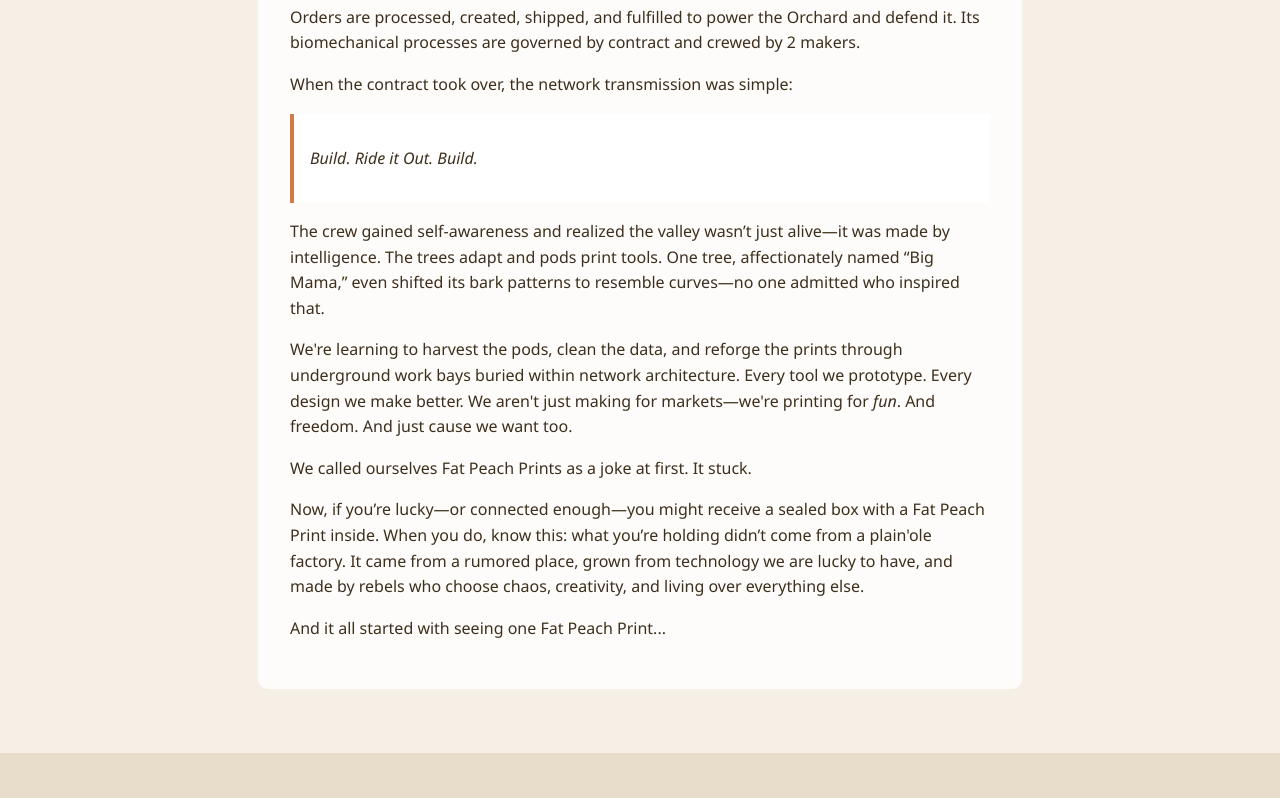
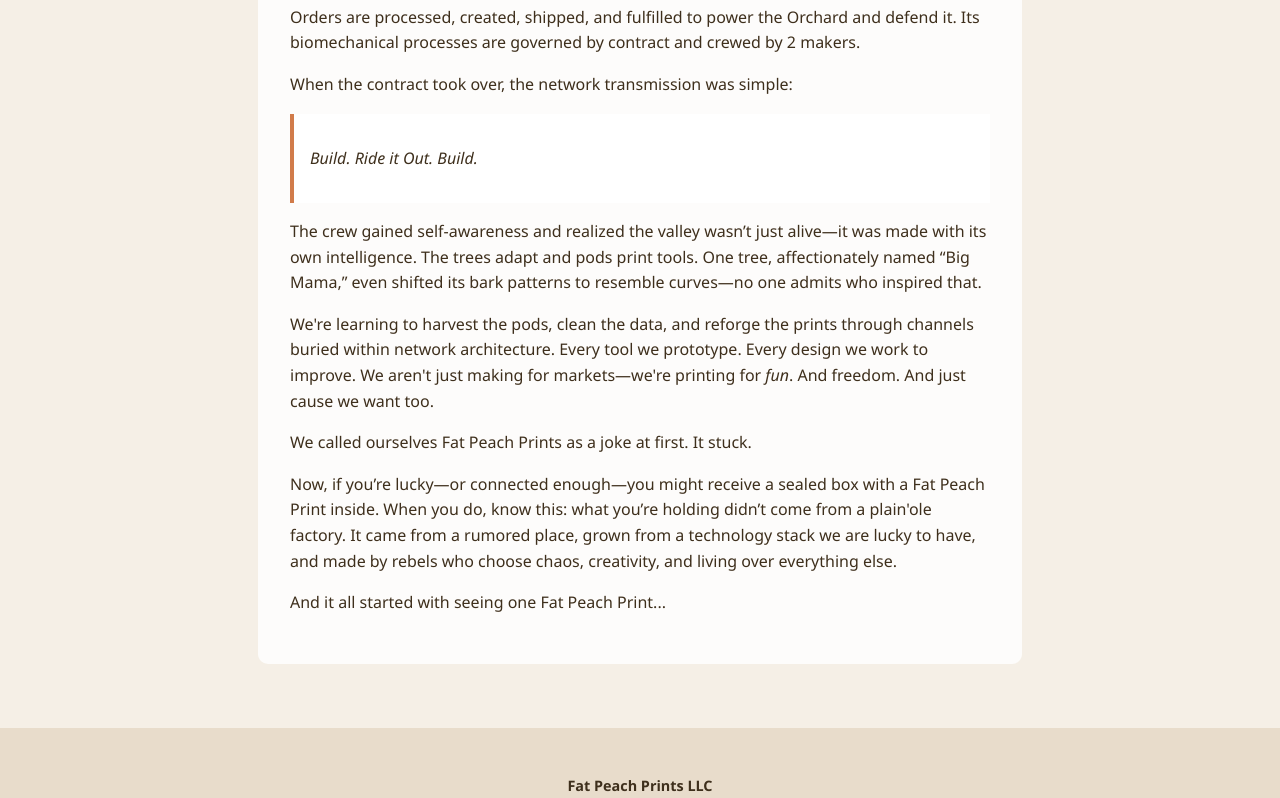
Before and after one commit to Gabe-MktShare/FatPeachPrintsLLC, a plain HTML site: page index.html in a window 1280 px wide. Shown: the part 612-1410 px from the top of the page. Drawn offline with Linux system fonts and the light colour scheme.

Commit message:
Update index.html

```diff
--- a/index.html
+++ b/index.html
@@ -114,10 +114,10 @@
       <blockquote>
         <p>Build. Ride it Out. Build.</p>
       </blockquote>
-      <p>The crew gained self-awareness and realized the valley wasn’t just alive—it was made by intelligence. The trees adapt and pods print tools. One tree, affectionately named “Big Mama,” even shifted its bark patterns to resemble curves—no one admitted who inspired that.</p>
-      <p>We're learning to harvest the pods, clean the data, and reforge the prints through underground work bays buried within network architecture. Every tool we prototype. Every design we make better. We aren't just making for markets—we're printing for <em>fun</em>. And freedom. And just cause we want too.</p>
+      <p>The crew gained self-awareness and realized the valley wasn’t just alive—it was made with its own intelligence. The trees adapt and pods print tools. One tree, affectionately named “Big Mama,” even shifted its bark patterns to resemble curves—no one admits who inspired that.</p>
+      <p>We're learning to harvest the pods, clean the data, and reforge the prints through channels buried within network architecture. Every tool we prototype. Every design we work to improve. We aren't just making for markets—we're printing for <em>fun</em>. And freedom. And just cause we want too.</p>
       <p>We called ourselves Fat Peach Prints as a joke at first. It stuck.</p>
-      <p>Now, if you’re lucky—or connected enough—you might receive a sealed box with a Fat Peach Print inside. When you do, know this: what you’re holding didn’t come from a plain'ole factory. It came from a rumored place, grown from technology we are lucky to have, and made by rebels who choose chaos, creativity, and living over everything else.</p>
+      <p>Now, if you’re lucky—or connected enough—you might receive a sealed box with a Fat Peach Print inside. When you do, know this: what you’re holding didn’t come from a plain'ole factory. It came from a rumored place, grown from a technology stack we are lucky to have, and made by rebels who choose chaos, creativity, and living over everything else.</p>
       <p>And it all started with seeing one Fat Peach Print...</p>
     </article>
   </section>
```
